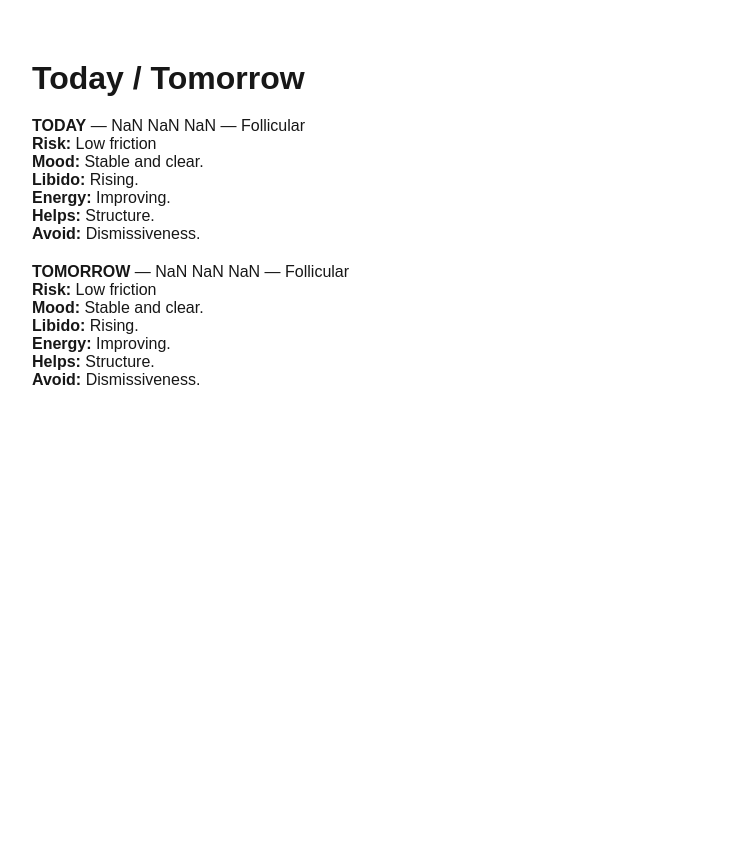
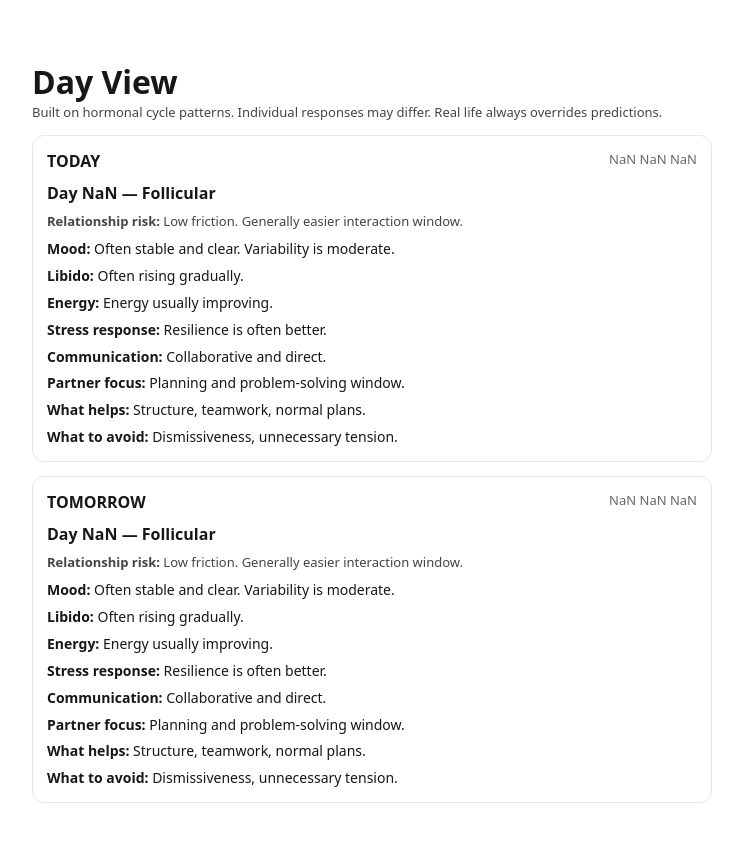
Before and after one commit to Temujin-67/cycle-navigator, a Next.js app: page /navigate in a window 1280 px wide. Shown: the top 842 px of the page, without its empty margins (268-1011 px from the left). Before the commit the page ends 800 px from the top, so only its background shows below. Built offline with nearby package versions, Linux system fonts and the light colour scheme.

Commit message:
Update NavigateClient.tsx

```diff
--- a/src/app/navigate/NavigateClient.tsx
+++ b/src/app/navigate/NavigateClient.tsx
@@ -1,6 +1,5 @@
 "use client";
 
-import Link from "next/link";
 import { useMemo } from "react";
 import { useSearchParams } from "next/navigation";
 
@@ -37,6 +36,7 @@ function addDays(d: Date, n: number) {
   return x;
 }
 
+// DD MM YYYY
 function fmt(d: Date) {
   const dd = String(d.getDate()).padStart(2, "0");
   const mm = String(d.getMonth() + 1).padStart(2, "0");
@@ -70,7 +70,8 @@ function phaseForDay(dayIndex: number): Phase {
   return "Follicular";
 }
 
-function riskFor(phase: Phase) {
+// ✅ Key fix: return typed RiskLevel literals (not generic string)
+function riskFor(phase: Phase): { risk: RiskLevel; riskNote: string } {
   if (phase === "PMS") return { risk: "High sensitivity", riskNote: "Emotions may spike faster." };
   if (phase === "Menstrual") return { risk: "Be mindful", riskNote: "Lower energy and tolerance." };
   if (phase === "Luteal") return { risk: "Be mindful", riskNote: "More variability possible." };
@@ -82,50 +83,69 @@ function copy(phase: Phase, age: number) {
 
   if (phase === "Menstrual")
     return {
-      mood: "More inward, comfort-seeking.",
-      libido: "Lower, comfort-focused.",
-      energy: "Lower energy.",
-      stress: `Lower tolerance. Sensitivity ${t.sensitivity}.`,
-      communication: "Gentle, no pressure.",
-      partnerFocus: "Support and comfort.",
-      helps: "Warmth, reassurance.",
-      avoid: "Pushing decisions.",
+      mood: `More inward, comfort-seeking. Variability is ${t.variability}.`,
+      libido: "Often lower; closeness can be more comfort-focused.",
+      energy: "Lower energy is common.",
+      stress: `Lower tolerance is common. Sensitivity is ${t.sensitivity}.`,
+      communication: "Gentle tone; keep questions simple; no pressure.",
+      partnerFocus: "Support and comfort first.",
+      helps: "Warmth, reassurance, practical help.",
+      avoid: "Pushing decisions, surprise debates.",
     };
 
   if (phase === "Ovulatory")
     return {
-      mood: "Confident, expressive.",
-      libido: "High desire window.",
-      energy: "High energy.",
-      stress: "High tolerance.",
-      communication: "Playful and open.",
+      mood: `Often confident and expressive. Variability is ${t.variability}.`,
+      libido: "Often higher; playful connection can land well.",
+      energy: "Higher drive is more likely.",
+      stress: "Tolerance is often stronger.",
+      communication: "Warm, direct, playful.",
       partnerFocus: "Connection and affection.",
-      helps: "Attention, dates.",
-      avoid: "Emotional distance.",
+      helps: "Attention, dates, closeness.",
+      avoid: "Emotional distance, neglect.",
     };
 
   if (phase === "Luteal")
     return {
-      mood: "More serious.",
-      libido: "Moderate to lower.",
-      energy: "Steady.",
-      stress: "Rising sensitivity.",
-      communication: "Clear and calm.",
-      partnerFocus: "Predictability.",
-      helps: "Routine.",
-      avoid: "Last-minute changes.",
+      mood: `More serious or reflective. Variability is ${t.variability}.`,
+      libido: "Often moderate then trending down.",
+      energy: "Steady but not peak.",
+      stress: `Sensitivity can rise gradually. Sensitivity is ${t.sensitivity}.`,
+      communication: "Be clear; keep requests specific.",
+      partnerFocus: "Predictability and calm.",
+      helps: "Routine, clarity, reassurance.",
+      avoid: "Last-minute changes, vague expectations.",
     };
 
+  if (phase === "PMS")
+    return {
+      mood: `More emotionally sensitive. Variability is ${t.variability}.`,
+      libido: "Often lower or inconsistent.",
+      energy: "Lower energy is common.",
+      stress: `Reactivity can be higher. Sensitivity is ${t.sensitivity}.`,
+      communication: "Validate first; avoid logic battles.",
+      partnerFocus: "De-escalate and simplify.",
+      helps: "Validation, space, emotional safety.",
+      avoid: "Debates, criticism, minimising feelings.",
+    };
+
+  // Follicular
   return {
-    mood: "Stable and clear.",
-    libido: "Rising.",
-    energy: "Improving.",
-    stress: "Good resilience.",
-    communication: "Collaborative.",
-    partnerFocus: "Planning together.",
-    helps: "Structure.",
-    avoid: "Dismissiveness.",
+    mood: `Often stable and clear. Variability is ${t.variability}.`,
+    libido: "Often rising gradually.",
+    energy: "Energy usually improving.",
+    stress: "Resilience is often better.",
+    communication: "Collaborative and direct.",
+    partnerFocus: "Planning and problem-solving window.",
+    helps: "Structure, teamwork, normal plans.",
+    avoid: "Dismissiveness, unnecessary tension.",
   };
+}
+
+function startOfDay(d: Date) {
+  const x = new Date(d);
+  x.setHours(0, 0, 0, 0);
+  return x;
 }
 
 export default function NavigateClient() {
@@ -134,40 +154,80 @@ export default function NavigateClient() {
   const day1Str = sp.get("day1") || "";
 
   const day1 = useMemo(() => new Date(day1Str + "T12:00:00"), [day1Str]);
-  const today = new Date();
+  const today = useMemo(() => new Date(), []);
 
-  const offset = Math.floor(
-    (today.setHours(0, 0, 0, 0) - day1.setHours(0, 0, 0, 0)) / 86400000
-  );
+  const offset = useMemo(() => {
+    const a = startOfDay(today).getTime();
+    const b = startOfDay(day1).getTime();
+    return Math.floor((a - b) / 86400000);
+  }, [today, day1]);
 
   const build = (o: number): DayInfo => {
     const date = addDays(day1, o);
     const dayIndex = (o % DEFAULTS.cycleLength) + 1;
     const phase = phaseForDay(dayIndex);
     const risk = riskFor(phase);
-    return { date, dayIndex, phase, ...risk, ...copy(phase, age) };
+    const c = copy(phase, age);
+    return { date, dayIndex, phase, ...risk, ...c };
   };
 
-  const todayInfo = build(offset);
-  const tomorrowInfo = build(offset + 1);
+  const todayInfo = build(offset < 0 ? 0 : offset);
+  const tomorrowInfo = build((offset < 0 ? 0 : offset) + 1);
 
   return (
-    <main style={{ maxWidth: 720, margin: "40px auto", padding: 20 }}>
-      <h1>Today / Tomorrow</h1>
+    <main style={{ maxWidth: 720, margin: "40px auto", padding: 20, fontFamily: "system-ui" }}>
+      <h1 style={{ marginTop: 0 }}>Day View</h1>
 
-      {[{ label: "TODAY", d: todayInfo }, { label: "TOMORROW", d: tomorrowInfo }].map(
-        ({ label, d }) => (
-          <section key={label} style={{ marginTop: 20 }}>
-            <strong>{label}</strong> — {fmt(d.date)} — {d.phase}
-            <div><b>Risk:</b> {d.risk}</div>
-            <div><b>Mood:</b> {d.mood}</div>
-            <div><b>Libido:</b> {d.libido}</div>
-            <div><b>Energy:</b> {d.energy}</div>
-            <div><b>Helps:</b> {d.helps}</div>
-            <div><b>Avoid:</b> {d.avoid}</div>
-          </section>
-        )
-      )}
+      <div style={{ fontSize: 13, color: "#444", marginBottom: 14 }}>
+        Built on hormonal cycle patterns. Individual responses may differ. Real life always overrides predictions.
+      </div>
+
+      {[{ label: "TODAY", d: todayInfo }, { label: "TOMORROW", d: tomorrowInfo }].map(({ label, d }) => (
+        <section
+          key={label}
+          style={{ border: "1px solid #e6e6e6", borderRadius: 12, padding: 14, background: "#fff", marginTop: 14 }}
+        >
+          <div style={{ display: "flex", justifyContent: "space-between", gap: 12 }}>
+            <strong>{label}</strong>
+            <span style={{ color: "#666", fontSize: 13 }}>{fmt(d.date)}</span>
+          </div>
+
+          <div style={{ marginTop: 10, fontWeight: 700 }}>
+            Day {d.dayIndex} — {d.phase}
+          </div>
+
+          <div style={{ marginTop: 8, fontSize: 13, color: "#444" }}>
+            <b>Relationship risk:</b> {d.risk}. {d.riskNote}
+          </div>
+
+          <div style={{ marginTop: 10, display: "grid", gap: 8, fontSize: 14, lineHeight: 1.35 }}>
+            <div>
+              <b>Mood:</b> {d.mood}
+            </div>
+            <div>
+              <b>Libido:</b> {d.libido}
+            </div>
+            <div>
+              <b>Energy:</b> {d.energy}
+            </div>
+            <div>
+              <b>Stress response:</b> {d.stress}
+            </div>
+            <div>
+              <b>Communication:</b> {d.communication}
+            </div>
+            <div>
+              <b>Partner focus:</b> {d.partnerFocus}
+            </div>
+            <div>
+              <b>What helps:</b> {d.helps}
+            </div>
+            <div>
+              <b>What to avoid:</b> {d.avoid}
+            </div>
+          </div>
+        </section>
+      ))}
     </main>
   );
 }
```
